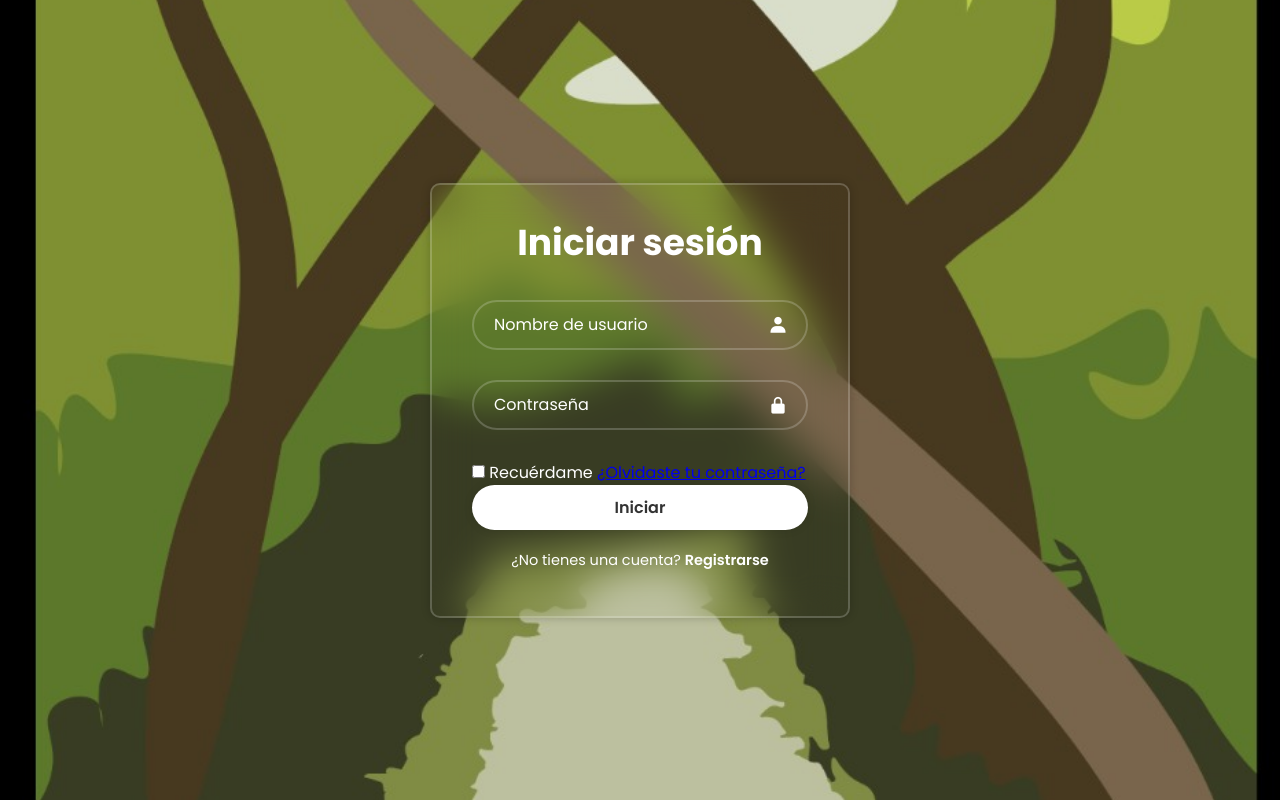
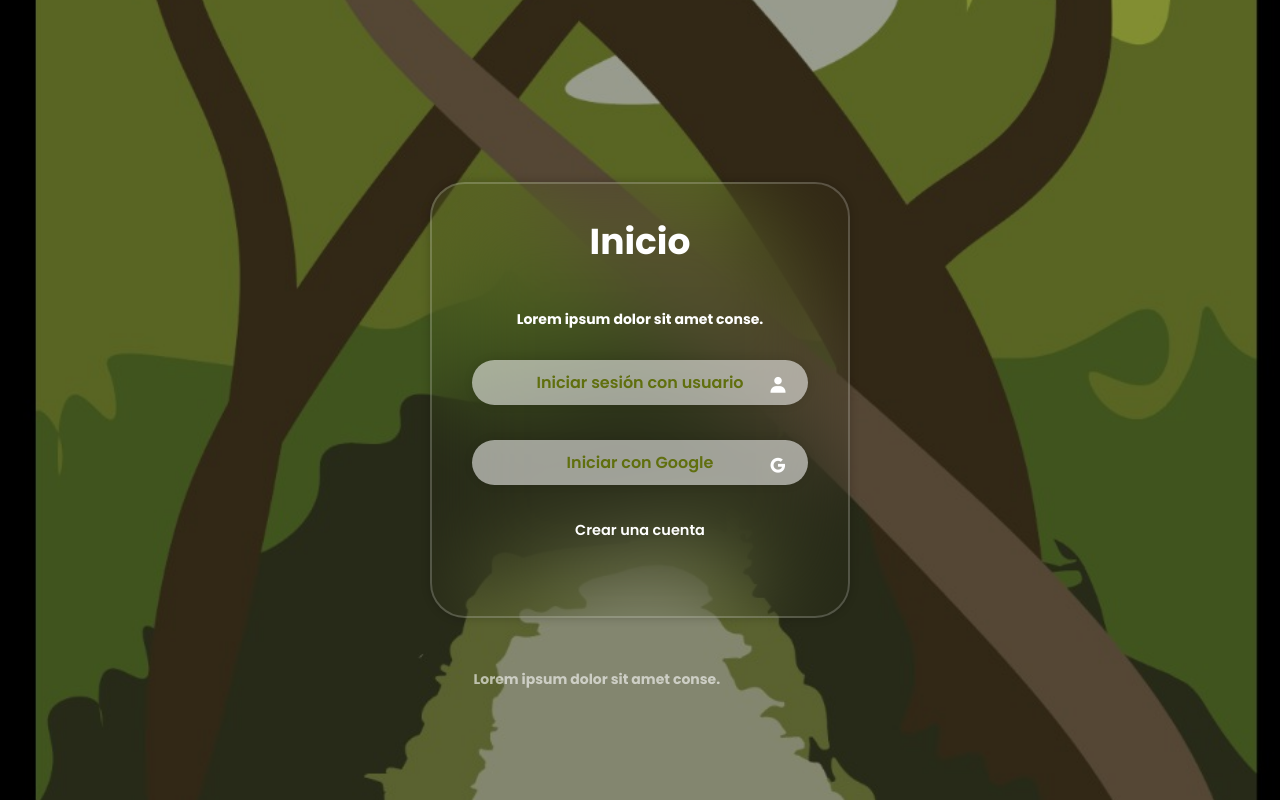
Before and after one commit to NayarethSeverino/Zukinicial, a plain HTML site: page index.html in a window 1280 px wide. Drawn offline with nearby package versions, Linux system fonts and the light colour scheme.

Commit message:
Add files via upload

```diff
--- a/index.html
+++ b/index.html
@@ -3,8 +3,8 @@
   <head>
     <meta charset="UTF-8" />
     <meta http-equiv="X-UA-Compatible" content="IE=edge" />
-    <meta name="viewpoint" content="width=device-width, initial-scale=1.0" />
-    <title>Login Zuki App</title>
+    <meta name="viewport" content="width=device-width, initial-scale=1.0" />
+    <title>Login inicio</title>
     <link rel="stylesheet" href="style.css" />
     <link
       href="https://unpkg.com/boxicons@2.1.4/css/boxicons.min.css"
@@ -15,27 +15,23 @@
   <body>
     <div class="wrapper">
       <form action="">
-        <h1>Iniciar sesión</h1>
+        <h1>Inicio</h1>
+        <h2>Lorem ipsum dolor sit amet conse.</h2>
         <div class="input-box">
-          <input type="text" placeholder="Nombre de usuario" required />
+          <button type="button" class="user-btn">
+            Iniciar sesión con usuario
+          </button>
           <i class="bx bxs-user"></i>
         </div>
         <div class="input-box">
-          <input type="contraseña" placeholder="Contraseña" required />
-          <i class="bx bxs-lock-alt"></i>
+          <button type="button" class="google-btn">Iniciar con Google</button>
+          <i class="bx bxl-google"></i>
         </div>
-
-        <div class="recuérdame">
-          <label><input type="checkbox" /> Recuérdame</label>
-          <a href="#">¿Olvidaste tu contraseña?</a>
-        </div>
-
-        <button type="submit" class="btn">Iniciar</button>
-
         <div class="register-link">
-          <p>¿No tienes una cuenta? <a href="#">Registrarse</a></p>
+          <a href="#">Crear una cuenta</a>
         </div>
       </form>
     </div>
+    <h3 class="outside-rectangle">Lorem ipsum dolor sit amet conse.</h3>
   </body>
 </html>
--- a/style.css
+++ b/style.css
@@ -15,22 +15,41 @@ body {
   background: url("imagenlogin.jpeg");
   background-size: cover;
   background-position: center;
+  position: relative;
+}
+
+body::before {
+  content: "";
+  position: absolute;
+  top: 0;
+  left: 0;
+  right: 0;
+  bottom: 0;
+  background: rgba(0, 0, 0, 0.3);
 }
 
 .wrapper {
   width: 420px;
   background: transparent;
   border: 2px solid rgba(255, 255, 255, 0.2);
-  backdrop-filter: blur(20px);
+  backdrop-filter: blur(50px);
   box-shadow: 0 0 10px rgba(0, 0, 0, 0.2);
   color: #fff;
-  border-radius: 10px;
-  padding: 30px 40px;
+  border-radius: 35px;
+  padding: 60px 40px;
+  text-align: center;
 }
 
 .wrapper h1 {
   font-size: 36px;
   text-align: center;
+  margin-top: -30px;
+}
+
+.wrapper h2 {
+  font-size: 14px;
+  text-align: center;
+  margin-top: 40px;
 }
 
 .wrapper .input-box {
@@ -65,53 +84,57 @@ body {
   font-size: 20px;
 }
 
-.wrapper .remember-forgot {
+.user-btn,
+.google-btn {
   display: flex;
-  justify-content: space-between;
-  font-size: 14.5px;
-  margin: -15px 0 15px;
-}
-
-.remember-forgot label input {
-  accent-color: #fff;
-  margin-right: 3px;
-}
-
-.remember-forgot a {
-  color: #fff;
-  text-decoration: none;
-}
-
-.remember-forgot a:hover {
-  text-decoration: underline;
-}
-
-.wrapper .btn {
+  align-items: center;
+  justify-content: center;
   width: 100%;
   height: 45px;
-  background: #fff;
+  background: rgba(255, 255, 255, 0.548);
   border: none;
   outline: none;
   border-radius: 40px;
   box-shadow: 0 0 10px rgba(0, 0, 0, 0.1);
   cursor: pointer;
   font-size: 16px;
-  color: #333;
+  color: #606f0e;
   font-weight: 600;
+  margin: 2px auto;
+  padding: 0;
+  transition: background-color 0.3s, color 0.3s;
 }
 
-.wrapper .register-link {
+.user-btn:hover,
+.google-btn:hover {
+  background: rgba(255, 255, 255, 0.797);
+  color: #3e4708;
+}
+
+.register-link {
   font-size: 14.5px;
   text-align: center;
-  margin: 20px 0 15px;
+  margin: 5px 0 15px;
 }
 
-.register-link p a {
+.register-link a {
+  display: block;
   color: #fff;
   text-decoration: none;
   font-weight: 600;
+  transition: text-decoration 0.3s;
 }
 
-.register-link p a:hover {
+.register-link a:hover {
   text-decoration: underline;
 }
+
+.outside-rectangle {
+  position: absolute;
+  bottom: 110px;
+  left: 37%;
+  transform: translateX(-50);
+  text-align: center;
+  color: rgba(255, 255, 255, 0.6);
+  font-size: 14px;
+}
```
